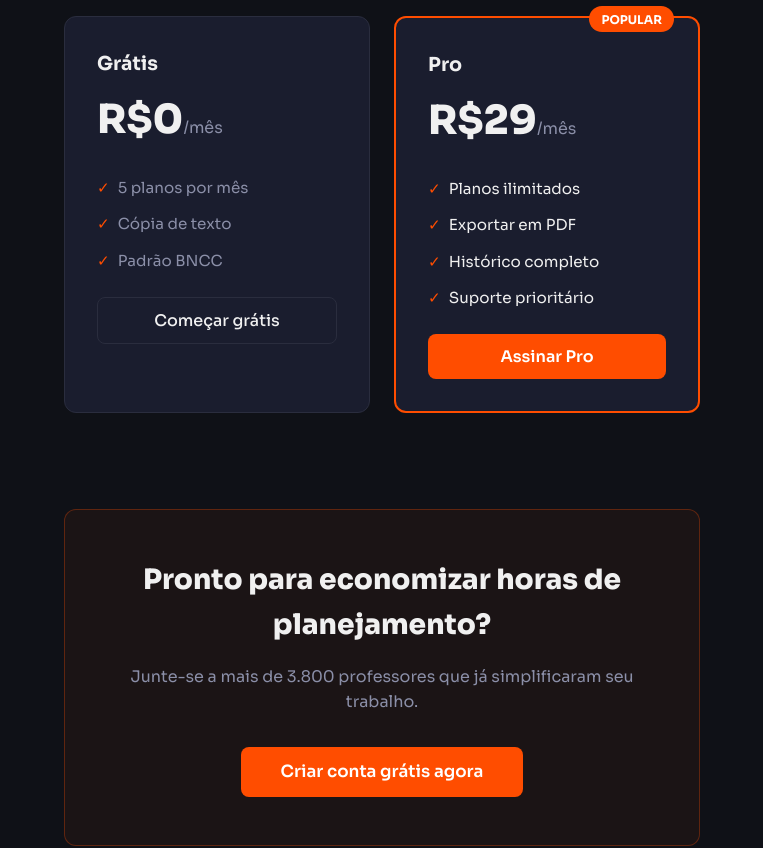
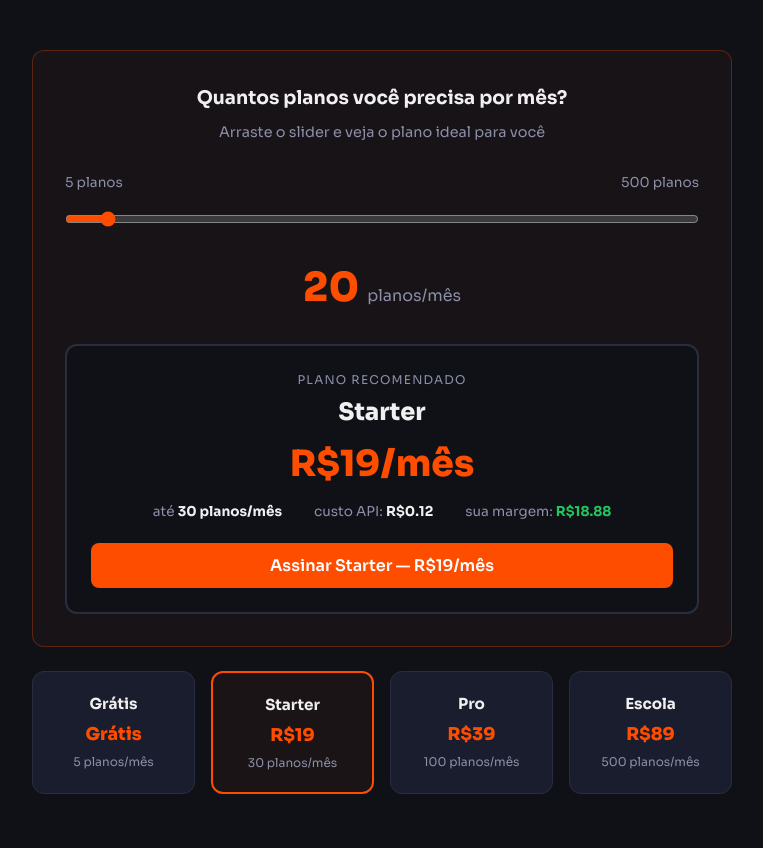
Before and after one commit to josecicerobispofelix/planaula, a React (Vite) app: page / in a window 1280 px wide. Shown: the part 2266-3114 px from the top of the page, without its empty margins (258-1021 px from the left). Built offline with nearby package versions, Linux system fonts and the light colour scheme; no server answers.

Commit message:
chore: update testimonial photo for Camila Rodrigues

```diff
--- a/src/pages/Landing.tsx
+++ b/src/pages/Landing.tsx
@@ -43,7 +43,7 @@ const depoimentos = [
     nome: 'Camila Rodrigues',
     cargo: 'Professora de Português · 8 anos de experiência',
     texto: 'Antes eu gastava quase 2 horas preparando um plano de aula. Com o PlanAula faço em 30 segundos e ainda fica no padrão BNCC. Simplesmente incrível!',
-    foto: 'https://randomuser.me/api/portraits/women/44.jpg',
+    foto: 'https://randomuser.me/api/portraits/women/25.jpg',
     estrelas: 5,
   },
   {
@@ -82,6 +82,98 @@ const depoimentos = [
     estrelas: 5,
   },
 ]
+
+const PLANOS = [
+  { id: 'gratis',  label: 'Grátis',  limite: 5,   preco: 0,  destaque: false },
+  { id: 'starter', label: 'Starter', limite: 30,  preco: 19, destaque: false },
+  { id: 'pro',     label: 'Pro',     limite: 100, preco: 39, destaque: true  },
+  { id: 'escola',  label: 'Escola',  limite: 500, preco: 89, destaque: false },
+]
+
+function getPlanoRecomendado(qtd: number) {
+  if (qtd <= 5)   return PLANOS[0]
+  if (qtd <= 30)  return PLANOS[1]
+  if (qtd <= 100) return PLANOS[2]
+  return PLANOS[3]
+}
+
+function PricingCalculator() {
+  const [qtd, setQtd] = useState(20)
+  const plano = getPlanoRecomendado(qtd)
+  const custoPorPlano = 0.006 // R$
+  const custoAPI = (qtd * custoPorPlano).toFixed(2)
+  const lucro = plano.preco > 0 ? (plano.preco - qtd * custoPorPlano).toFixed(2) : null
+
+  return (
+    <div style={{ maxWidth: '700px', margin: '0 auto' }}>
+      <div className="card" style={{ padding: '2rem', border: '1px solid rgba(255,77,0,0.3)', background: 'rgba(255,77,0,0.04)' }}>
+        <h3 style={{ fontWeight: 700, marginBottom: '0.5rem', textAlign: 'center' }}>
+          Quantos planos você precisa por mês?
+        </h3>
+        <p style={{ color: 'var(--muted)', textAlign: 'center', fontSize: '0.9rem', marginBottom: '1.75rem' }}>
+          Arraste o slider e veja o plano ideal para você
+        </p>
+
+        <div style={{ marginBottom: '0.75rem', display: 'flex', justifyContent: 'space-between', fontSize: '0.85rem', color: 'var(--muted)' }}>
+          <span>5 planos</span><span>500 planos</span>
+        </div>
+        <input
+          type="range" min={5} max={500} step={5} value={qtd}
+          onChange={e => setQtd(Number(e.target.value))}
+          style={{ width: '100%', accentColor: 'var(--primary)', marginBottom: '1.5rem', height: '6px', cursor: 'pointer' }}
+        />
+        <div style={{ textAlign: 'center', marginBottom: '1.5rem' }}>
+          <span style={{ fontSize: '2.5rem', fontWeight: 800, color: 'var(--primary)' }}>{qtd}</span>
+          <span style={{ color: 'var(--muted)', marginLeft: '0.5rem' }}>planos/mês</span>
+        </div>
+
+        {/* Resultado */}
+        <div style={{
+          background: 'var(--bg)', border: `2px solid ${plano.destaque ? 'var(--primary)' : 'var(--border)'}`,
+          borderRadius: '12px', padding: '1.5rem', textAlign: 'center'
+        }}>
+          <div style={{ fontSize: '0.75rem', textTransform: 'uppercase', letterSpacing: '0.1em', color: 'var(--muted)', marginBottom: '0.25rem' }}>
+            Plano recomendado
+          </div>
+          <div style={{ fontSize: '1.5rem', fontWeight: 800, marginBottom: '0.25rem' }}>
+            {plano.label}
+          </div>
+          <div style={{ fontSize: '2.25rem', fontWeight: 800, color: 'var(--primary)', marginBottom: '0.5rem' }}>
+            {plano.preco === 0 ? 'Grátis' : `R$${plano.preco}/mês`}
+          </div>
+          <div style={{ display: 'flex', justifyContent: 'center', gap: '2rem', flexWrap: 'wrap', fontSize: '0.85rem', color: 'var(--muted)', marginBottom: '1.25rem' }}>
+            <span>até <strong style={{ color: 'var(--text)' }}>{plano.limite} planos/mês</strong></span>
+            <span>custo API: <strong style={{ color: 'var(--text)' }}>R${custoAPI}</strong></span>
+            {lucro && <span>sua margem: <strong style={{ color: '#22c55e' }}>R${lucro}</strong></span>}
+          </div>
+          <Link to="/register" style={{ display: 'block' }}>
+            <button className="btn-primary" style={{ width: '100%' }}>
+              {plano.preco === 0 ? 'Começar grátis' : `Assinar ${plano.label} — R$${plano.preco}/mês`}
+            </button>
+          </Link>
+        </div>
+      </div>
+
+      {/* Tabela comparativa */}
+      <div style={{ display: 'grid', gridTemplateColumns: 'repeat(4, 1fr)', gap: '1rem', marginTop: '1.5rem' }}>
+        {PLANOS.map(p => (
+          <div key={p.id} className="card" style={{
+            padding: '1.25rem', textAlign: 'center',
+            border: p.id === plano.id ? '2px solid var(--primary)' : '1px solid var(--border)',
+            background: p.id === plano.id ? 'rgba(255,77,0,0.05)' : 'var(--card)',
+            transition: 'all 0.2s'
+          }}>
+            <div style={{ fontWeight: 700, marginBottom: '0.25rem', fontSize: '0.95rem' }}>{p.label}</div>
+            <div style={{ fontSize: '1.1rem', fontWeight: 800, color: 'var(--primary)', marginBottom: '0.25rem' }}>
+              {p.preco === 0 ? 'Grátis' : `R$${p.preco}`}
+            </div>
+            <div style={{ fontSize: '0.75rem', color: 'var(--muted)' }}>{p.limite} planos/mês</div>
+          </div>
+        ))}
+      </div>
+    </div>
+  )
+}
 
 function Stars({ n }: { n: number }) {
   return (
@@ -227,50 +319,15 @@ export default function Landing() {
         </div>
       </section>
 
-      {/* Preços */}
-      <section style={{ maxWidth: '700px', margin: '0 auto', padding: '4rem 2rem' }}>
-        <h2 style={{ textAlign: 'center', fontSize: '1.75rem', fontWeight: 700, marginBottom: '3rem' }}>
-          Planos simples e transparentes
-        </h2>
-        <div style={{ display: 'grid', gridTemplateColumns: 'repeat(auto-fit, minmax(280px, 1fr))', gap: '1.5rem' }}>
-          <div className="card" style={{ padding: '2rem' }}>
-            <div style={{ fontWeight: 700, fontSize: '1.2rem', marginBottom: '0.5rem' }}>Grátis</div>
-            <div style={{ fontSize: '2.5rem', fontWeight: 800, marginBottom: '1.5rem' }}>
-              R$0<span style={{ fontSize: '1rem', color: 'var(--muted)', fontWeight: 400 }}>/mês</span>
-            </div>
-            <ul style={{ listStyle: 'none', display: 'flex', flexDirection: 'column', gap: '0.75rem', marginBottom: '1.5rem' }}>
-              {['5 planos por mês', 'Cópia de texto', 'Padrão BNCC'].map(f => (
-                <li key={f} style={{ display: 'flex', alignItems: 'center', gap: '0.5rem', color: 'var(--muted)', fontSize: '0.95rem' }}>
-                  <span style={{ color: 'var(--primary)' }}>✓</span> {f}
-                </li>
-              ))}
-            </ul>
-            <Link to="/register" style={{ display: 'block' }}>
-              <button className="btn-secondary" style={{ width: '100%' }}>Começar grátis</button>
-            </Link>
-          </div>
-          <div className="card" style={{ padding: '2rem', border: '2px solid var(--primary)', position: 'relative' }}>
-            <div style={{
-              position: 'absolute', top: '-12px', right: '1.5rem',
-              background: 'var(--primary)', color: '#fff', fontSize: '0.75rem',
-              fontWeight: 700, padding: '0.2rem 0.75rem', borderRadius: '999px'
-            }}>POPULAR</div>
-            <div style={{ fontWeight: 700, fontSize: '1.2rem', marginBottom: '0.5rem' }}>Pro</div>
-            <div style={{ fontSize: '2.5rem', fontWeight: 800, marginBottom: '1.5rem' }}>
-              R$29<span style={{ fontSize: '1rem', color: 'var(--muted)', fontWeight: 400 }}>/mês</span>
-            </div>
-            <ul style={{ listStyle: 'none', display: 'flex', flexDirection: 'column', gap: '0.75rem', marginBottom: '1.5rem' }}>
-              {['Planos ilimitados', 'Exportar em PDF', 'Histórico completo', 'Suporte prioritário'].map(f => (
-                <li key={f} style={{ display: 'flex', alignItems: 'center', gap: '0.5rem', fontSize: '0.95rem' }}>
-                  <span style={{ color: 'var(--primary)' }}>✓</span> {f}
-                </li>
-              ))}
-            </ul>
-            <Link to="/register" style={{ display: 'block' }}>
-              <button className="btn-primary" style={{ width: '100%' }}>Assinar Pro</button>
-            </Link>
-          </div>
+      {/* Preços com calculadora */}
+      <section style={{ maxWidth: '800px', margin: '0 auto', padding: '4rem 2rem' }}>
+        <div style={{ textAlign: 'center', marginBottom: '3rem' }}>
+          <h2 style={{ fontSize: '1.75rem', fontWeight: 700, marginBottom: '0.5rem' }}>
+            Preço justo para cada professor
+          </h2>
+          <p style={{ color: 'var(--muted)' }}>Pague só pelo que usar. Sem surpresas.</p>
         </div>
+        <PricingCalculator />
       </section>
 
       {/* CTA final */}
```
